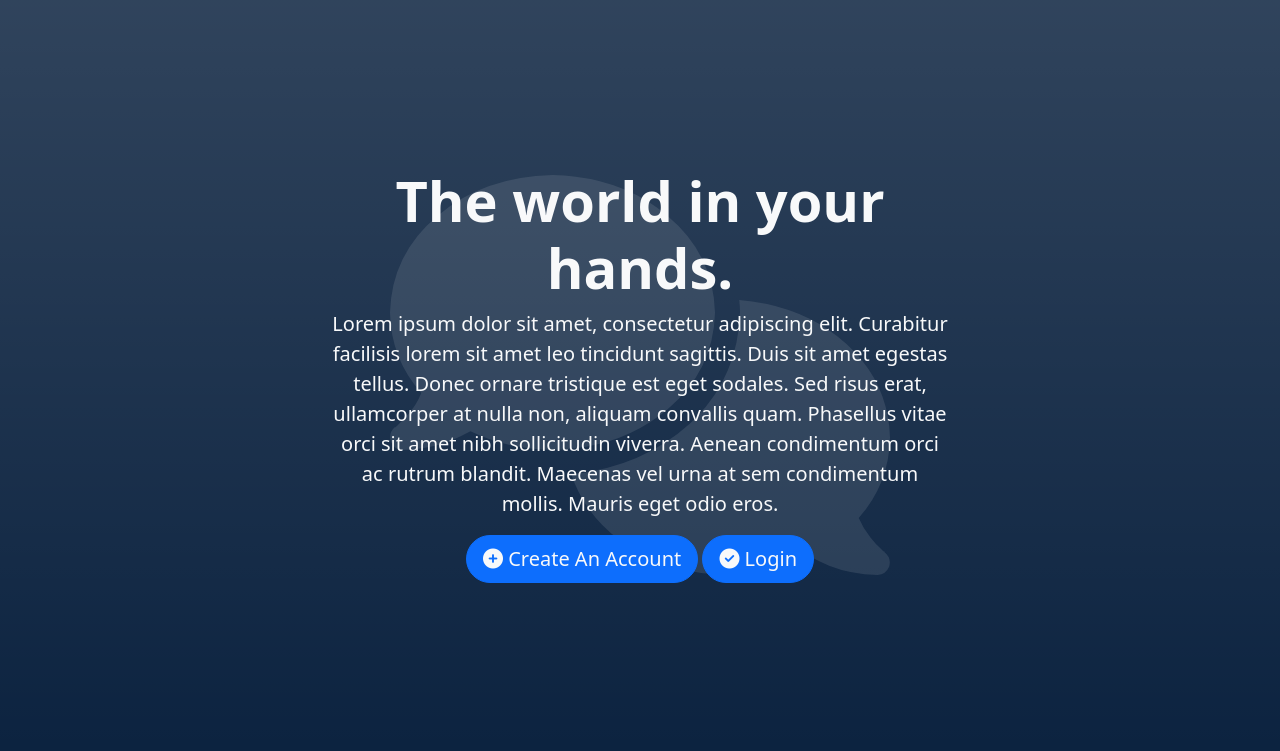
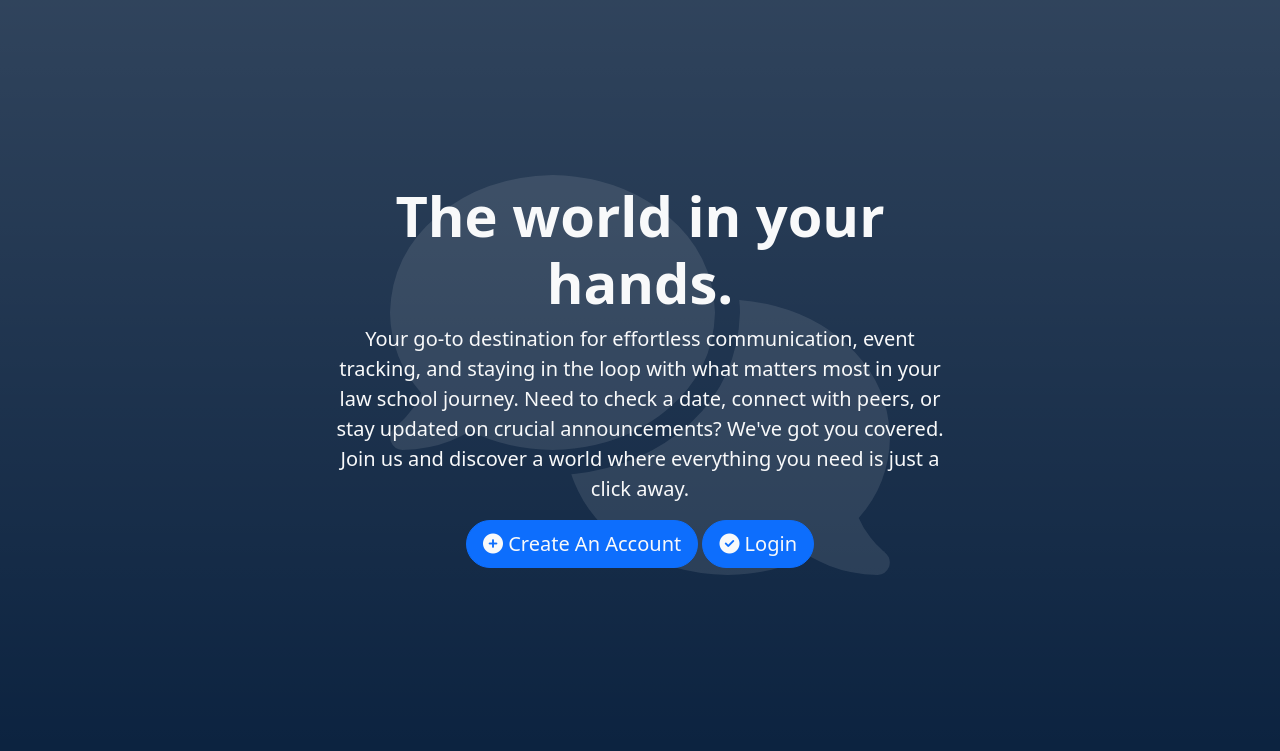
Before and after one commit to coopersully/law_app, a Django app: page / in a window 1280 px wide. Shown: the part 176-927 px from the top of the page. Run offline with Django 4.2, Linux system fonts and the light colour scheme; parts of the project's set-up code (start-up, migrations or seed data) failed here and were passed over; some libraries are stand-ins or nearby versions.

Commit message:
Add actual copy to home

```diff
--- a/templates/index.html
+++ b/templates/index.html
@@ -15,12 +15,10 @@
                 </h1>
                 <!-- Rest of the content -->
                 <p class="lead">
-                    Lorem ipsum dolor sit amet, consectetur adipiscing elit. Curabitur facilisis lorem sit amet leo
-                    tincidunt sagittis. Duis sit amet egestas tellus. Donec ornare tristique est eget sodales. Sed
-                    risus
-                    erat, ullamcorper at nulla non, aliquam convallis quam. Phasellus vitae orci sit amet nibh
-                    sollicitudin viverra. Aenean condimentum orci ac rutrum blandit. Maecenas vel urna at sem
-                    condimentum mollis. Mauris eget odio eros.
+                    Your go-to destination for effortless communication, event tracking, and staying in the loop with
+                    what matters most in your law school journey. Need to check a date, connect with peers, or stay
+                    updated on crucial announcements? We've got you covered. Join us and discover a world where
+                    everything you need is just a click away.
                 </p>
                 <a href="{% url 'signup' %}" class="btn btn-primary btn-lg rounded-pill text-light">
                     <i class="fa-solid fa-circle-plus"></i> Create An Account
```
